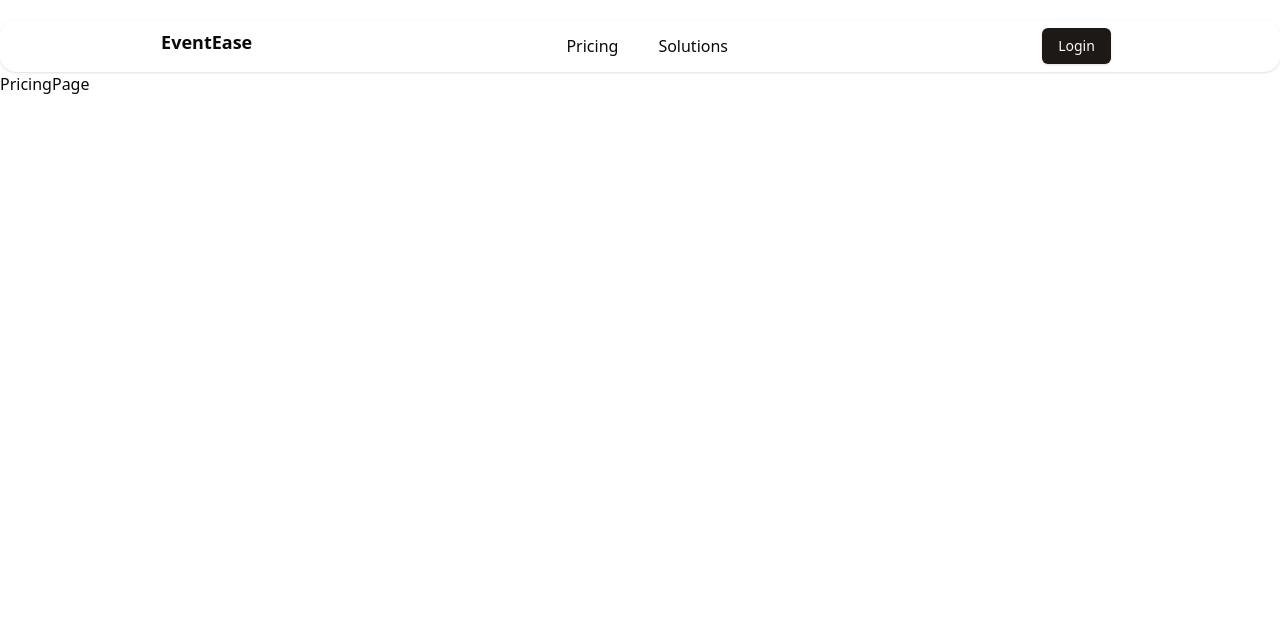
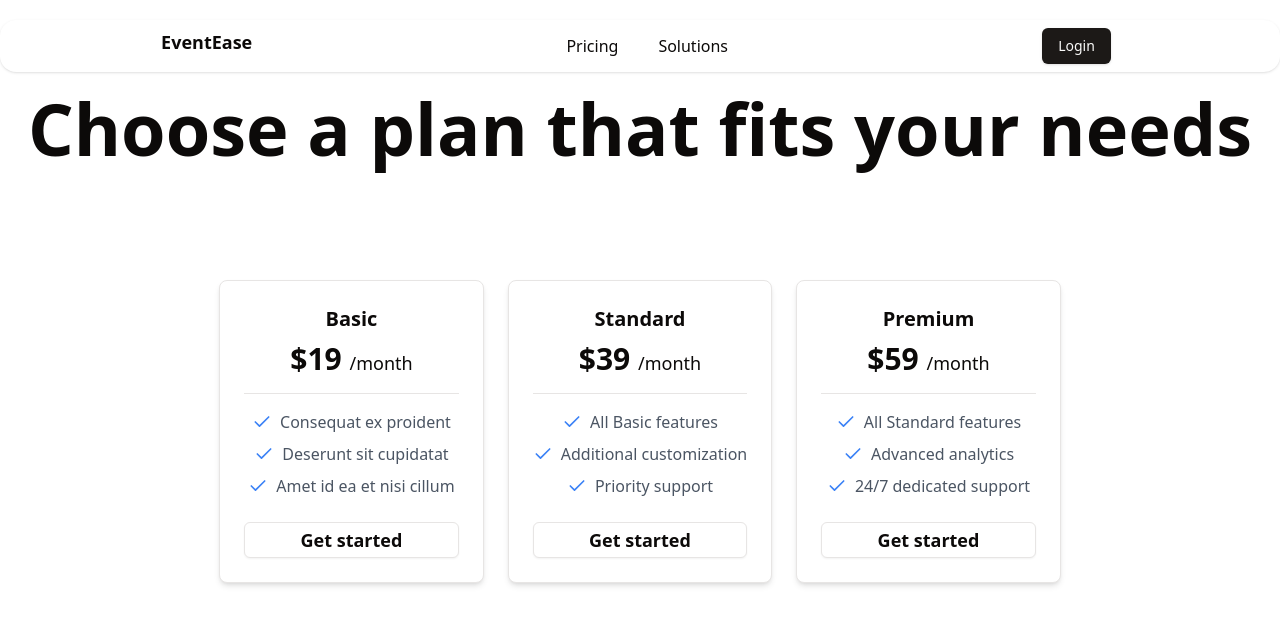
Before and after one commit to vinayaka-iyer/event-manager, a React (Vite) app: page /pricing in a window 1280 px wide. Shown: the top 624 px of the page. Built offline with nearby package versions, Linux system fonts and the light colour scheme.

Commit message:
added Pricing Page

```diff
--- /dev/null
+++ b/src/components/PriceCard.jsx
@@ -0,0 +1,30 @@
+import React from "react";
+import { Button } from "@/components/ui/button";
+import { Card, CardContent } from "@/components/ui/card";
+import { Check } from "lucide-react";
+
+const PriceCard = ({ title, price, features }) => {
+  return (
+    <Card className="max-w-sm border rounded-lg shadow-md text-center">
+      <CardContent className="p-6">
+        <h2 className="text-xl font-semibold mb-2">{title}</h2>
+        <p className="text-3xl font-bold">
+          ${price} <span className="text-lg font-normal">/month</span>
+        </p>
+        <hr className="my-4" />
+        <ul className="text-gray-600 space-y-2 mb-6">
+          {features.map((feature, index) => (
+            <li key={index} className="flex items-center gap-2 justify-center">
+              <Check className="w-5 h-5 text-blue-500" /> {feature}
+            </li>
+          ))}
+        </ul>
+        <Button variant="outline" className="w-full text-lg font-semibold">
+          Get started
+        </Button>
+      </CardContent>
+    </Card>
+  );
+};
+
+export default PriceCard;
--- a/src/pages/PricingPage.jsx
+++ b/src/pages/PricingPage.jsx
@@ -1,9 +1,54 @@
-import React from 'react'
+import PriceCard from "@/components/PriceCard";
+import React from "react";
+
+const pricingPlans = [
+  {
+    title: "Basic",
+    price: 19,
+    features: [
+      "Consequat ex proident",
+      "Deserunt sit cupidatat",
+      "Amet id ea et nisi cillum",
+    ],
+  },
+  {
+    title: "Standard",
+    price: 39,
+    features: [
+      "All Basic features",
+      "Additional customization",
+      "Priority support",
+    ],
+  },
+  {
+    title: "Premium",
+    price: 59,
+    features: [
+      "All Standard features",
+      "Advanced analytics",
+      "24/7 dedicated support",
+    ],
+  },
+];
 
 const PricingPage = () => {
   return (
-    <div>PricingPage</div>
-  )
-}
+    <div className="flex flex-col justify-center">
+      <h1 className="text-7xl font-bold text-center my-5">
+        Choose a plan that fits your needs
+      </h1>
+      <div className="xl:grid xl:grid-cols-3 flex flex-col gap-6 max-w-3/5 mx-auto mt-24">
+        {pricingPlans.map((plan, index) => (
+          <PriceCard
+            key={index}
+            title={plan.title}
+            price={plan.price}
+            features={plan.features}
+          />
+        ))}
+      </div>
+    </div>
+  );
+};
 
-export default PricingPage
+export default PricingPage;
--- a/src/pages/SolutionsPage.jsx
+++ b/src/pages/SolutionsPage.jsx
@@ -127,7 +127,7 @@ const dummyData = [
 const SolutionsPage = () => {
   return (
     <div className="flex flex-col justify-center">
-      <h1 className="text-7xl font-bold text-center">Our Solutions</h1>
+      <h1 className="text-7xl font-bold text-center my-5">Our Solutions</h1>
       <div className="xl:grid xl:grid-cols-3 flex flex-col gap-6 max-w-3/5 mx-auto mt-5">
         {dummyData.map((data, index) => (
           <CustomCard
```
